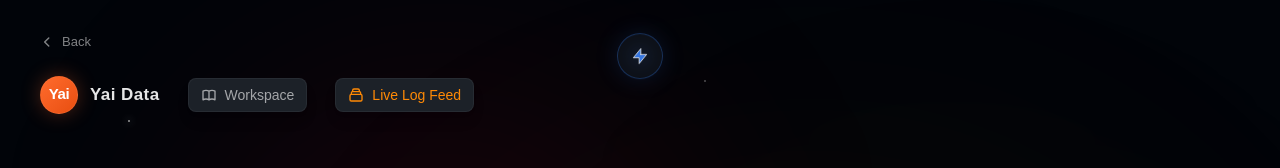
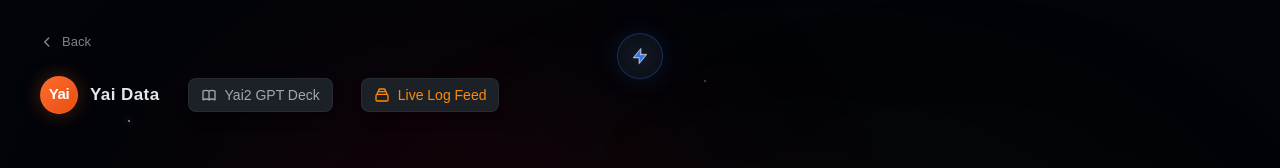
Before and after one commit to yai202407-dev/yaikh-ai-agent, a React (Vite) app in the folder ui/: page / in a window 1280 px wide. Shown: the top 168 px of the page. Built offline with nearby package versions, Linux system fonts and the light colour scheme; no server answers.

Commit message:
feat(ui): rename to Yai2 GPT Deck and activate generated tools conditionally based on data quality

```diff
--- a/ui/src/features/chat/components/ChatLayout.tsx
+++ b/ui/src/features/chat/components/ChatLayout.tsx
@@ -7,13 +7,15 @@ interface ChatLayoutProps {
     children: React.ReactNode;
     inputContent: React.ReactNode;
     onSidebarToolClick?: (toolName: string) => void;
+    hasQualityData?: boolean;
 }
 
 export const ChatLayout: React.FC<ChatLayoutProps> = ({
     headerContent,
     children,
     inputContent,
-    onSidebarToolClick
+    onSidebarToolClick,
+    hasQualityData
 }) => {
 
     const [userName, setUserName] = useState('Yai Data');
@@ -104,10 +106,10 @@ export const ChatLayout: React.FC<ChatLayoutProps> = ({
                                         ? 'bg-orange-600/20 border-orange-500/50 text-orange-400 shadow-[0_0_15px_rgba(249,115,22,0.2)] hover:bg-orange-600/30'
                                         : 'bg-[#1C2128] border-white/5 hover:bg-[#22272E] hover:border-white/10 text-white/60 hover:text-white/90'
                                 }`}
-                                title="Toggle AI Workspace"
+                                title="Toggle Yai2 GPT Deck"
                             >
                                 <svg className="w-4 h-4" fill="none" stroke="currentColor" viewBox="0 0 24 24"><path strokeLinecap="round" strokeLinejoin="round" strokeWidth={2} d="M12 6.253v13m0-13C10.832 5.477 9.246 5 7.5 5S4.168 5.477 3 6.253v13C4.168 18.477 5.754 18 7.5 18s3.332.477 4.5 1.253m0-13C13.168 5.477 14.754 5 16.5 5c1.747 0 3.332.477 4.5 1.253v13C19.832 18.477 18.247 18 16.5 18c-1.746 0-3.332.477-4.5 1.253" /></svg>
-                                {showNotebook ? 'Workspace Open' : 'Workspace'}
+                                {showNotebook ? 'Yai2 GPT Deck Open' : 'Yai2 GPT Deck'}
                             </button>
                             <button
                                 onClick={() => setShowChatFeed(true)}
@@ -137,7 +139,7 @@ export const ChatLayout: React.FC<ChatLayoutProps> = ({
                 </footer>
             </main>
 
-            <NotebookSidebar isOpen={showNotebook} onClose={() => setShowNotebook(false)} onToolClick={onSidebarToolClick} />
+            <NotebookSidebar isOpen={showNotebook} onClose={() => setShowNotebook(false)} onToolClick={onSidebarToolClick} hasQualityData={hasQualityData} />
 
             {showChatFeed && (
                 <ChatLogFeedModal onClose={() => setShowChatFeed(false)} />
--- a/ui/src/features/chat/components/NotebookSidebar.tsx
+++ b/ui/src/features/chat/components/NotebookSidebar.tsx
@@ -4,9 +4,10 @@ interface NotebookSidebarProps {
     isOpen: boolean;
     onClose: () => void;
     onToolClick?: (toolName: string) => void;
+    hasQualityData?: boolean;
 }
 
-export const NotebookSidebar: React.FC<NotebookSidebarProps> = ({ isOpen, onClose, onToolClick }) => {
+export const NotebookSidebar: React.FC<NotebookSidebarProps> = ({ isOpen, onClose, onToolClick, hasQualityData }) => {
     if (!isOpen) return null;
 
     const primaryTools = [
@@ -69,7 +70,7 @@ export const NotebookSidebar: React.FC<NotebookSidebarProps> = ({ isOpen, onClos
             <div className="p-4 border-b border-white/10 flex justify-between items-center bg-[#0d1117]">
                 <div className="flex items-center gap-2">
                     <svg className="w-5 h-5 text-orange-400" fill="none" stroke="currentColor" viewBox="0 0 24 24"><path strokeLinecap="round" strokeLinejoin="round" strokeWidth={2} d="M12 6.253v13m0-13C10.832 5.477 9.246 5 7.5 5S4.168 5.477 3 6.253v13C4.168 18.477 5.754 18 7.5 18s3.332.477 4.5 1.253m0-13C13.168 5.477 14.754 5 16.5 5c1.747 0 3.332.477 4.5 1.253v13C19.832 18.477 18.247 18 16.5 18c-1.746 0-3.332.477-4.5 1.253" /></svg>
-                    <h2 className="text-sm font-bold text-white tracking-wide">Data Workspace</h2>
+                    <h2 className="text-sm font-bold text-white tracking-wide">Yai2 GPT Deck</h2>
                 </div>
                 <button onClick={onClose} className="text-white/50 hover:text-white p-1.5 rounded-md hover:bg-white/10 transition-colors">
                     <svg className="w-4 h-4" fill="none" stroke="currentColor" viewBox="0 0 24 24"><path strokeLinecap="round" strokeLinejoin="round" strokeWidth={2} d="M6 18L18 6M6 6l12 12" /></svg>
@@ -114,12 +115,17 @@ export const NotebookSidebar: React.FC<NotebookSidebarProps> = ({ isOpen, onClos
                     {primaryTools.map((tool) => (
                         <button
                             key={tool.name}
-                            onClick={() => onToolClick?.(tool.name)}
-                            className="flex items-center gap-3 bg-[#1C2128]/80 hover:bg-[#22272E] border border-white/5 rounded-xl px-4 py-3.5 transition-all hover:border-orange-500/30 hover:shadow-[0_0_15px_rgba(249,115,22,0.1)] group overflow-hidden relative text-left"
+                            onClick={() => hasQualityData && onToolClick?.(tool.name)}
+                            disabled={!hasQualityData}
+                            className={`flex items-center gap-3 rounded-xl px-4 py-3.5 transition-all group overflow-hidden relative text-left ${
+                                hasQualityData
+                                ? 'bg-orange-500/10 hover:bg-orange-500/20 border border-orange-500/50 shadow-[0_0_15px_rgba(249,115,22,0.15)] cursor-pointer'
+                                : 'bg-[#1C2128]/40 border border-white/5 opacity-50 cursor-not-allowed'
+                            }`}
                         >
                             <div className="absolute top-0 left-0 w-full h-[1px] bg-gradient-to-r from-transparent via-white/10 to-transparent"></div>
-                            <svg className="w-5 h-5 text-white/50 group-hover:text-orange-400 transition-colors drop-shadow-[0_0_5px_rgba(255,255,255,0.1)] group-hover:drop-shadow-[0_0_8px_rgba(249,115,22,0.5)] flex-shrink-0" fill="none" stroke="currentColor" viewBox="0 0 24 24"><path strokeLinecap="round" strokeLinejoin="round" strokeWidth={1.5} d={tool.icon} /></svg>
-                            <span className="text-[13px] font-medium text-white/60 group-hover:text-white/90">{tool.name}</span>
+                            <svg className={`w-5 h-5 flex-shrink-0 transition-colors drop-shadow-[0_0_5px_rgba(255,255,255,0.1)] ${hasQualityData ? 'text-orange-400 group-hover:drop-shadow-[0_0_8px_rgba(249,115,22,0.8)]' : 'text-white/40'}`} fill="none" stroke="currentColor" viewBox="0 0 24 24"><path strokeLinecap="round" strokeLinejoin="round" strokeWidth={1.5} d={tool.icon} /></svg>
+                            <span className={`text-[13px] font-medium transition-colors ${hasQualityData ? 'text-orange-100' : 'text-white/40'}`}>{tool.name}</span>
                         </button>
                     ))}
 
--- a/ui/src/pages/ChatPage.tsx
+++ b/ui/src/pages/ChatPage.tsx
@@ -15,6 +15,9 @@ export const ChatPage: React.FC = () => {
 
     const { config, availableModels, updateConfig } = useAgentConfig();
     const [isSettingsOpen, setIsSettingsOpen] = useState(false);
+
+    // Heuristic: If we have multiple messages, assume there is data available for the Generators
+    const hasQualityData = messages.some(m => m.role === 'assistant' && m.content.length > 80);
 
     return (
         <>
@@ -40,7 +43,8 @@ export const ChatPage: React.FC = () => {
                     const promptText = `Generate a ${toolName} based on the ongoing context in my workspace.`;
                     await sendMessage(promptText);
                 }}
-            >
+                hasQualityData={hasQualityData}
+                >
                 <MessageList messages={messages} isLoading={isLoading} />
             </ChatLayout>
 
```
